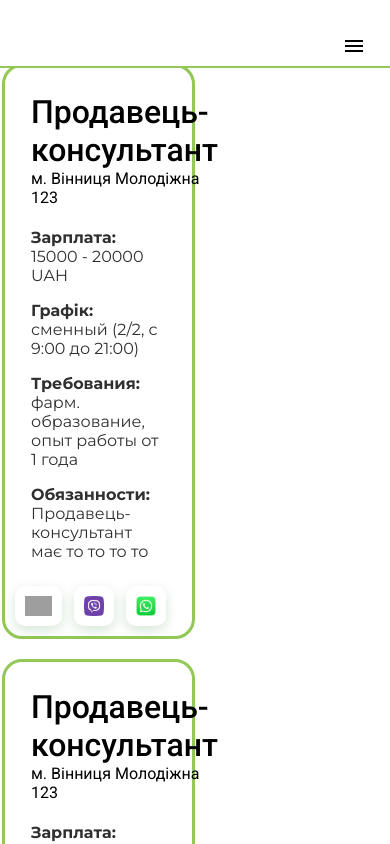
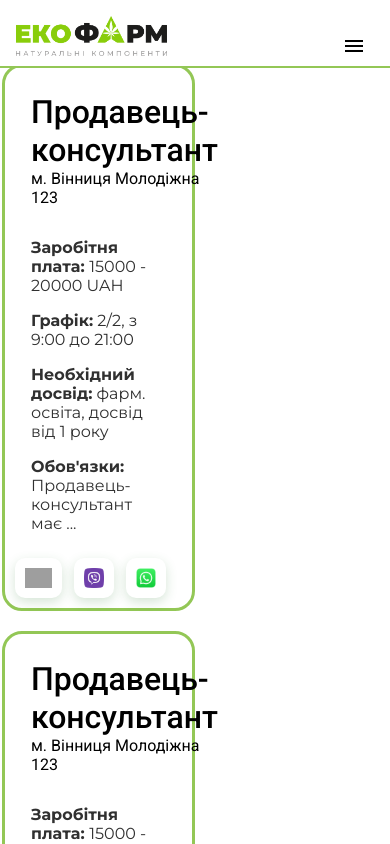
Before and after one commit to lowtab777/ecofarm-website, an Angular app: page /vacancies in a window 390 px wide. Shown: the top 844 px of the page. Built offline with nearby package versions, Linux system fonts and the light colour scheme; grey boxes are pictures that could not be loaded.

Commit message:
added styles and social links

```diff
--- a/src/app/components/ecofarm-header/ecofarm-header.component.html
+++ b/src/app/components/ecofarm-header/ecofarm-header.component.html
@@ -99,15 +99,19 @@
           </a>
         </nav>
 
+        <div class="mobile-header show-on-mobile">
+          <img class="mobile-logo" src="images/ecofarmLogo.png" />
           <button
             mat-icon-button
-          class="burger-menu show-on-mobile"
+            class="burger-menu"
             (click)="onMenuClick()"
             aria-label="Меню"
           >
             <mat-icon>menu</mat-icon>
           </button>
         </div>
+
+      </div>
     </mat-toolbar>
   </mat-sidenav-content>
 </mat-sidenav-container>
--- a/src/app/components/ecofarm-header/ecofarm-header.component.scss
+++ b/src/app/components/ecofarm-header/ecofarm-header.component.scss
@@ -14,7 +14,7 @@
   height: 63.5px;
 }
 
-.toolbar-elements{
+.toolbar-elements {
   display: flex;
   justify-content: end;
   width: 100%;
@@ -27,6 +27,11 @@
 
 .logo {
   height: 80px;
+}
+
+.mobile-logo {
+  height: 40px;
+  margin-bottom: 10px;
 }
 
 .mat-toolbar a.active-link::after {
@@ -49,7 +54,7 @@ mat-icon a.active-link {
 }
 
 .row {
-    gap: 10px;
+  gap: 10px;
   display: flex;
   flex-direction: row;
 }
@@ -82,6 +87,7 @@ a {
 .hide-on-mobile {
   display: flex;
 }
+
 .show-on-mobile {
   display: none;
 }
@@ -106,6 +112,15 @@ mat-sidenav-content {
   .show-on-mobile {
     display: flex !important;
   }
+
+  .mobile-header {
+    display: flex;
+    justify-content: space-between;
+    flex-direction: row;
+    width: 100%;
+    align-items: end;
+  }
+
   .toolbar {
     display: flex;
     justify-content: space-between !important;
--- a/src/app/components/vacancies-card/vacancies-card.component.html
+++ b/src/app/components/vacancies-card/vacancies-card.component.html
@@ -7,21 +7,21 @@
 
     <mat-card-content class="mat-card-content">
       <p>
-        <strong>Зарплата: </strong>{{ vacancie.salaryMin }} - {{ vacancie.salaryMax }}
+        <strong>Заробітня плата: </strong>{{ vacancie.salaryMin }} - {{ vacancie.salaryMax }}
         {{ vacancie.currency }}
       </p>
-      <p><strong>Графік:</strong> сменный (2/2, с 9:00 до 21:00)</p>
+      <p><strong>Графік:</strong> 2/2, з 9:00 до 21:00</p>
       <p>
-        <strong>Требования:</strong> фарм. образование, опыт работы от 1 года
+        <strong>Необхідний досвід:</strong> фарм. освіта, досвід від 1 року
       </p>
       <p>
-        <strong>Обязанности:</strong> {{vacancie.description}}
+        <strong>Обов'язки:</strong> {{vacancie.description}}
       </p>
     </mat-card-content>
 
     <!-- add more buttons for tg, viber, whatsapp -->
     <mat-card-footer class="mat-card-footer">
-      <button class="btn-primary mat-card-button" mat-button><img mat-image class="social-icon" src="images/telegram-icon.png" /> </button>
+      <button class="btn-primary mat-card-button" mat-button (click)="openTelegram()"><img mat-image class="social-icon" src="images/telegram-icon.png" /> </button>
       <button class="btn-primary mat-card-button" mat-button><img mat-image class="social-icon" src="images/viber-icon.png" /> </button>
       <button class="btn-primary mat-card-button" mat-button><img mat-image class="social-icon" src="images/whatsapp-icon.png" /> </button>
     </mat-card-footer>
--- a/src/app/components/vacancies-card/vacancies-card.component.scss
+++ b/src/app/components/vacancies-card/vacancies-card.component.scss
@@ -6,6 +6,10 @@
 .mat-card {
   margin: 10px;
   gap: 5px;
+}
+
+.mat-card-header {
+    margin-bottom: 10px;
 }
 
 .mat-card-footer {
--- a/src/app/components/vacancies-card/vacancies-card.component.ts
+++ b/src/app/components/vacancies-card/vacancies-card.component.ts
@@ -6,16 +6,21 @@ import { Vacancie } from '../../interfaces/vacancie.model';
   selector: 'app-vacancies-card',
   imports: [MatCardModule],
   templateUrl: './vacancies-card.component.html',
-  styleUrl: './vacancies-card.component.scss'
+  styleUrl: './vacancies-card.component.scss',
 })
 export class VacanciesCardComponent implements OnInit {
-
   @Input() vacancie!: Vacancie;
 
+  ngOnInit(): void {}
 
-
-
-    ngOnInit(): void {
-
+  // add links between vacancies
+  openTelegram() {
+    //window.open('https://t.me/CURDE', '_blank');
+  }
+  openViber() {
+    //window.open('https://t.me/chik1k', '_blank');
+  }
+  openWhatsApp() {
+    //window.open('https://t.me/chik1k', '_blank');
   }
 }
--- a/src/app/components/vacancies-page/vacancies-page.component.ts
+++ b/src/app/components/vacancies-page/vacancies-page.component.ts
@@ -7,24 +7,32 @@ import { Vacancie } from '../../interfaces/vacancie.model';
 
 @Component({
   selector: 'app-vacancies-page',
-  imports: [RouterModule, CommonModule, MatButtonModule, VacanciesCardComponent],
+  imports: [
+    RouterModule,
+    CommonModule,
+    MatButtonModule,
+    VacanciesCardComponent,
+  ],
   templateUrl: './vacancies-page.component.html',
-  styleUrl: './vacancies-page.component.scss'
+  styleUrl: './vacancies-page.component.scss',
 })
 export class VacanciesPageComponent implements OnInit {
   vacancie!: Vacancie;
   isVacancieListEmpty: boolean = true;
 
-    ngOnInit(): void {
+  ngOnInit(): void {
     this.vacancie = {
       id: '1',
       title: 'Продавець-консультант',
       currency: 'UAH',
-      description: 'Продавець-консультант має то то то то',
+      description: 'Продавець-консультант має ...',
       address: 'м. Вінниця Молодіжна 123',
       salaryMin: 15000,
       salaryMax: 20000,
-      postedAt: '13-09-2025'
-    }
+      postedAt: '13-09-2025',
+      region: 'Вінницька',
+      contacts: { telegram: 'https://t.me/chik1k' },
+    };
   }
+
 }
```
Lines whose indentation alone changed are shown as unchanged.
